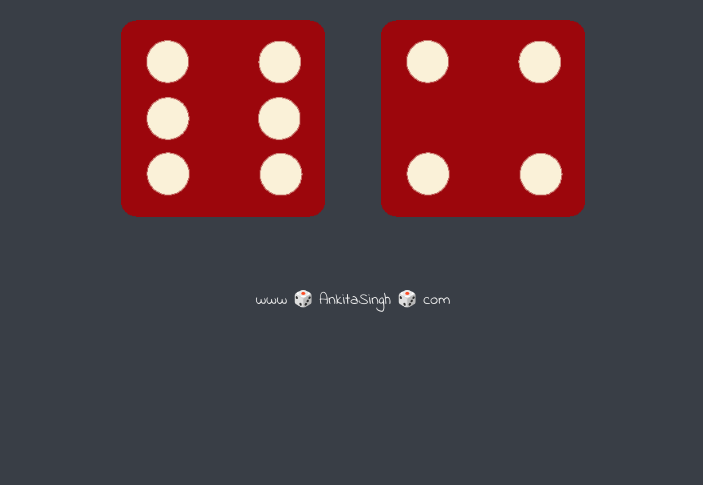
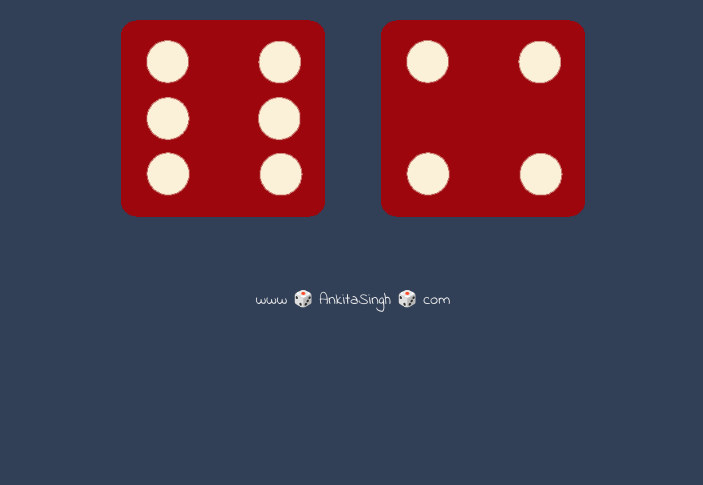
Before and after one commit to AnkitaSinghIE/Dice-Game, a plain HTML site: page index.html in a window 1280 px wide. Shown: the part 315-800 px from the top of the page, without its empty margins (287-990 px from the left). Drawn offline with Linux system fonts and the light colour scheme.

Commit message:
Update styles.css

```diff
--- a/styles.css
+++ b/styles.css
@@ -11,7 +11,7 @@
 }
 
 body {
-  background-color: #393E46;
+  background-color: #313f57;
 }
 
 h1 {
```
